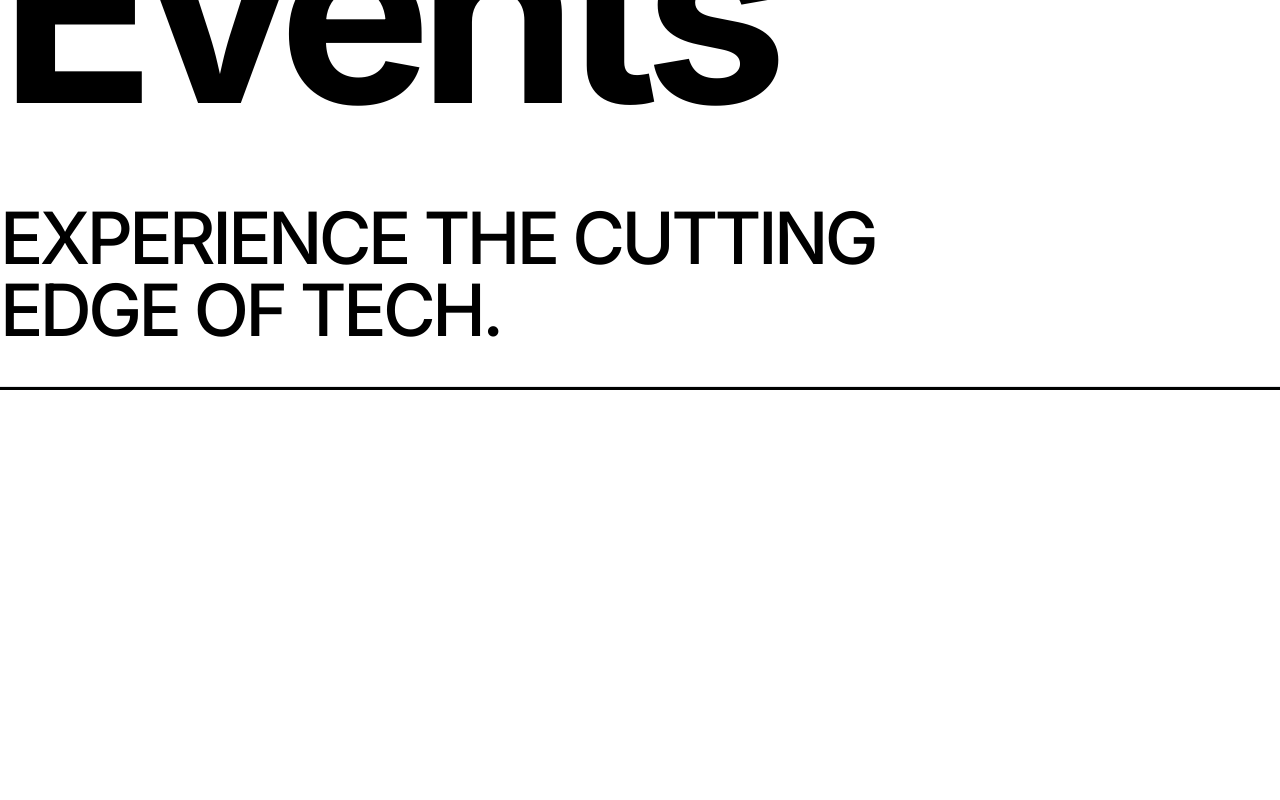
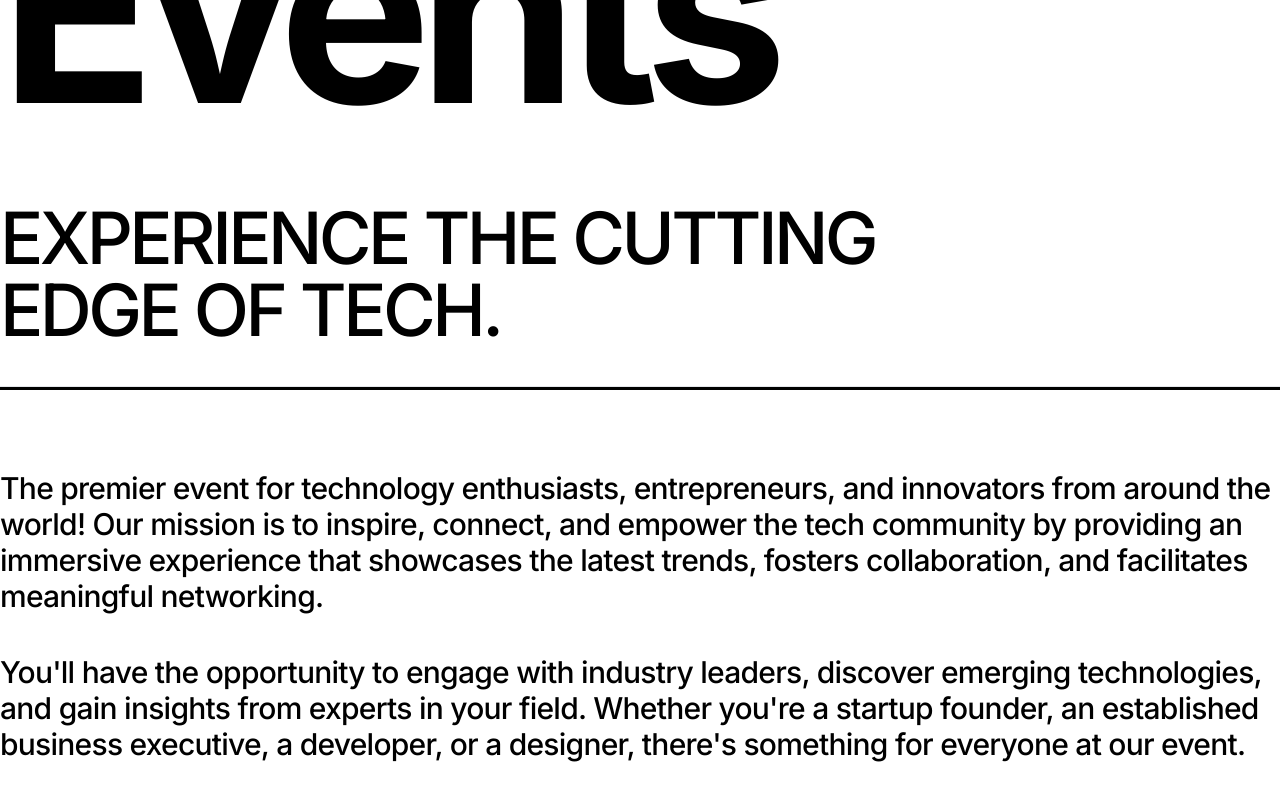
Before and after one commit to dienoov/puddingfest, a Vue app: page /event in a window 1280 px wide. Shown: the part 310-1110 px from the top of the page. Before the commit the page ends 800 px from the top, so only its background shows below. Built offline with nearby package versions, Linux system fonts and the light colour scheme.

Commit message:
Add landing page description

```diff
--- a/src/components/EventPage.vue
+++ b/src/components/EventPage.vue
@@ -5,6 +5,20 @@ import MainHeader from './MainHeader.vue';
 <template>
   <main>
     <MainHeader title="Events" subtitle="Experience the Cutting Edge of Tech." />
+    <article class="xl:max-w-[90rem] max-w-[90%] mx-auto lg:my-20 my-12">
+      <p class="tracking-tight my-10 font-medium lg:text-3xl text-xl">
+        The premier event for technology enthusiasts, entrepreneurs, and innovators from around
+        the world! Our mission is to inspire, connect, and empower the tech community by providing
+        an immersive experience that showcases the latest trends, fosters collaboration, and
+        facilitates meaningful networking.
+      </p>
+      <p class="tracking-tight my-10 font-medium lg:text-3xl text-xl">
+        You'll have the opportunity to engage with industry leaders, discover emerging technologies,
+        and gain insights from experts in your field. Whether you're a startup founder, an
+        established business executive, a developer, or a designer, there's something for everyone
+        at our event.
+      </p>
+    </article>
   </main>
 </template>
 
```
